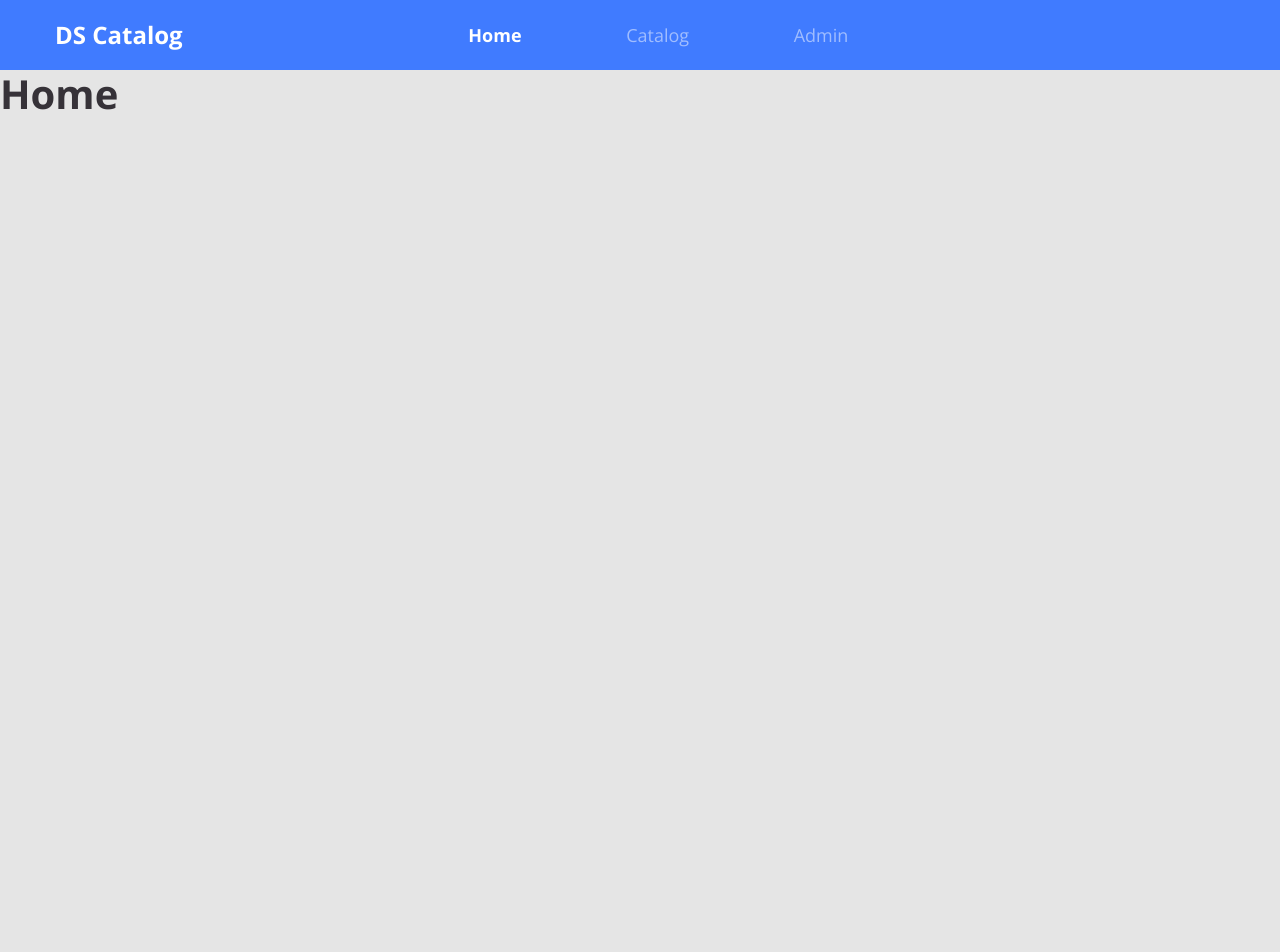
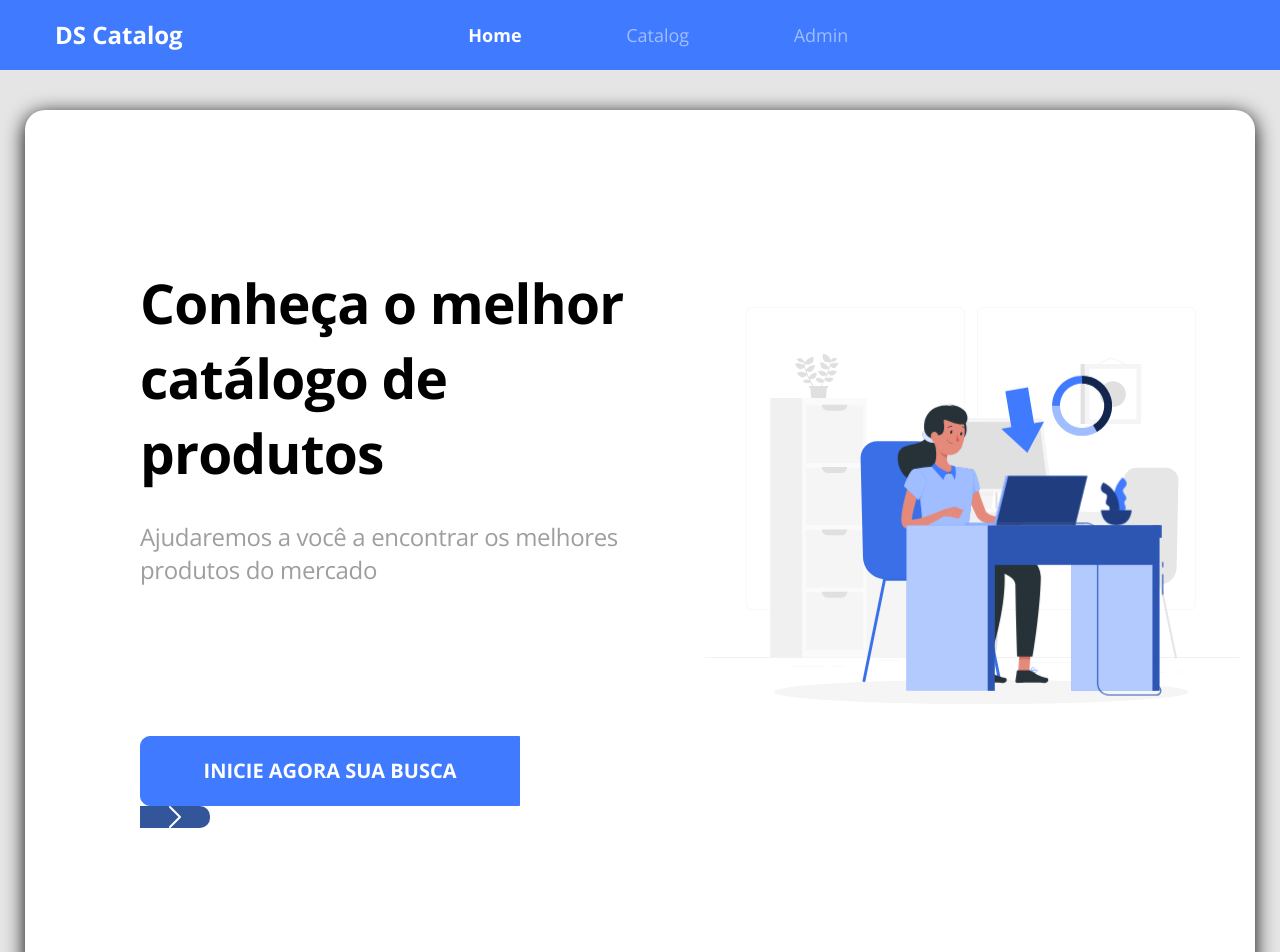
Before and after one commit to CarlosGenuino/ds-catalog-front, a React (Create React App) app: page / in a window 1280 px wide. Shown: the top 952 px of the page. Before the commit the page ends 800 px from the top, so only its background shows below. Built offline with nearby package versions, Linux system fonts and the light colour scheme.

Commit message:
Adding Home Page

```diff
--- /dev/null
+++ b/src/core/components/ButtonIcon/index.tsx
@@ -0,0 +1,28 @@
+import React from 'react'
+import {Link} from 'react-router-dom'
+import {ReactComponent as ArrowIcon} from '../../assets/images/arrow.svg'
+import './styles.scss'
+
+type Props ={
+    text: string
+}
+
+const ButtonIcon = ({text}:Props) => (
+    <div className="d-flex">
+        <Link to="/catalog">
+            <button className="btn btn-primary btn-icon">
+                <h5>
+                    {text}
+                </h5>
+            </button>
+            <div className="btn-icon-content">
+                <ArrowIcon />
+            </div>
+        </Link>
+    </div>
+
+
+)
+
+
+export default ButtonIcon;
--- /dev/null
+++ b/src/core/components/ButtonIcon/styles.scss
@@ -0,0 +1,15 @@
+.btn-icon {
+    height: 70px;
+    width: 380px;
+    border-radius: 10px 0px 0px 10px;
+    text-transform: uppercase;
+}
+
+.btn-icon-content {
+    background-color: #33569b;
+    border-radius: 0px 10px 10px 0px;
+    width: 70px;
+    display: flex;
+    align-items: center;
+    justify-content: center;
+}
--- a/src/pages/Home/index.tsx
+++ b/src/pages/Home/index.tsx
@@ -1,7 +1,23 @@
 import React from 'react';
+import { ReactComponent as MainImage } from '../../core/assets/images/main-image.svg';
+import ButtonIcon from '../../core/components/ButtonIcon';
+import './styles.scss'
 
 export default () => (
-    <div>
-        <h1>Home</h1>
+    <div className="home-container">
+        <div className="row home-content">
+            <div className="col-6">
+                <h1 className="text-title">
+                    Conheça o melhor<br/>catálogo de produtos
+                 </h1>
+                <p className="text-subtitle">Ajudaremos a você a encontrar os melhores produtos do mercado</p>
+                <div>
+                    <ButtonIcon text="inicie agora sua busca"/>
+                </div>
+            </div>
+            <div className="col-6">
+                <MainImage className="main-image"></MainImage>
+            </div>
+        </div>
     </div>
 )
--- /dev/null
+++ b/src/pages/Home/styles.scss
@@ -0,0 +1,34 @@
+.home-container {
+    margin-top: 40px;
+    padding-left: 40px;
+    padding-right: 40px;
+    color: #000;
+}
+
+.home-content{
+    background-color: #fff;
+    box-shadow: 0px 4px 20px rgba( 0,0,0, 1);
+    border-radius: 20px;
+    padding-top: 155px;
+    padding-left: 100px;
+    padding-bottom: 150px;
+}
+
+.text-title {
+    font-size: 55px;
+    line-height: 75px;
+    letter-spacing: -0.015em;;
+}
+
+.text-subtitle {
+    color: #9e9e9e;
+    font-size: 24px;
+    line-height: 33px;
+    letter-spacing: -0.015em;;
+    margin-top: 30px;
+    margin-bottom: 150px;
+}
+
+.main-image {
+    width: 100%;
+}
```
Also changed, not shown: src/core/assets/images/arrow.svg (added), src/core/assets/images/main-image.svg (added).
